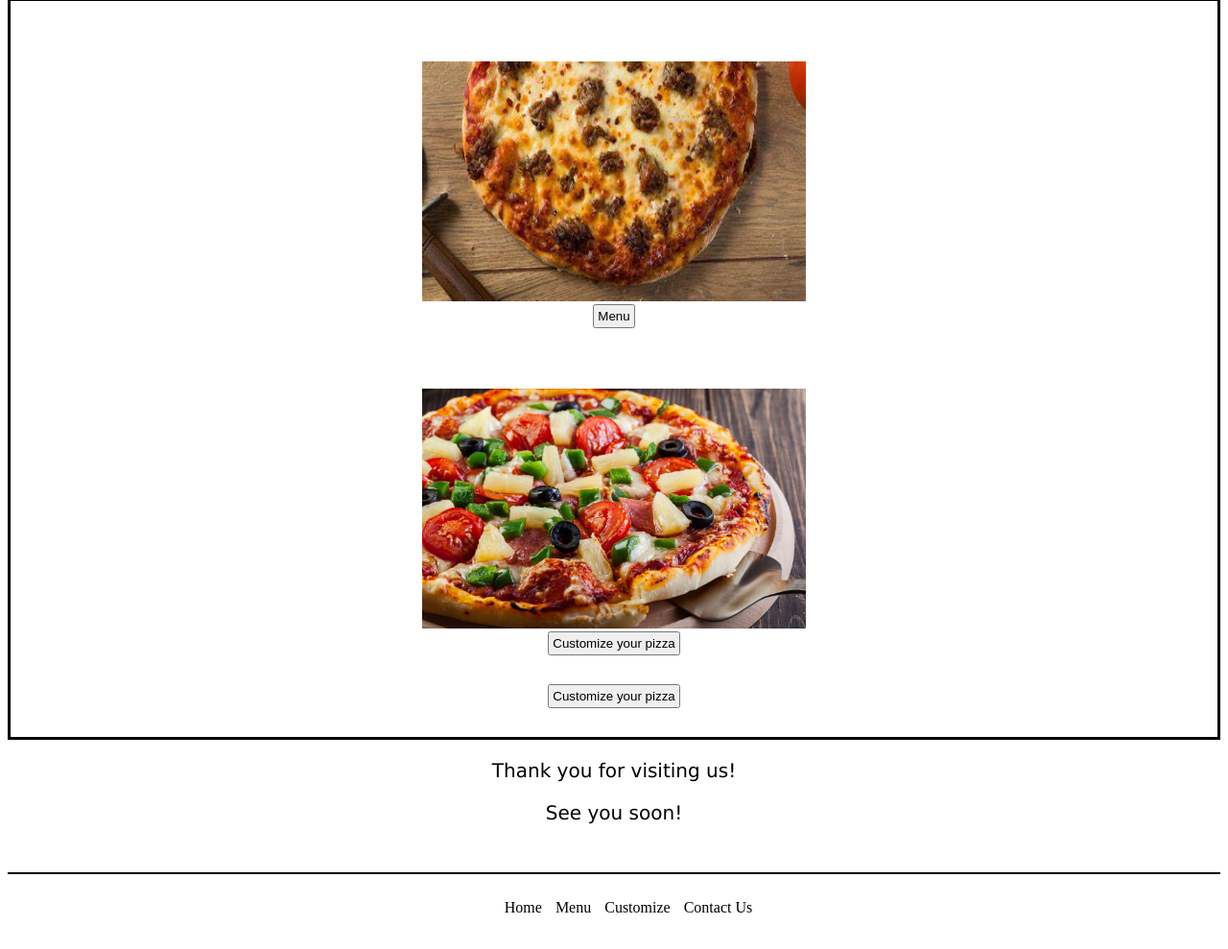
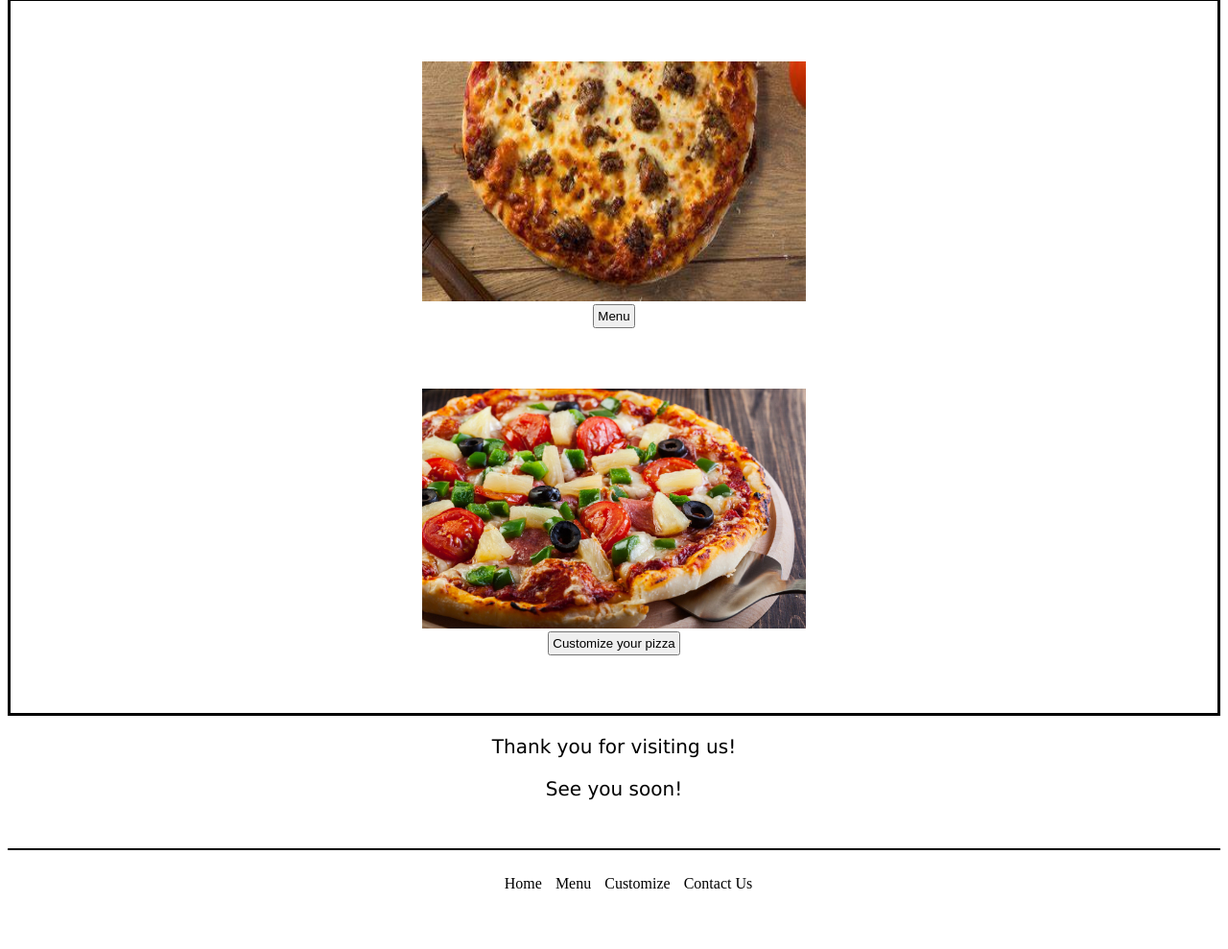
Before and after one commit to kelli-jacobs/Pizza-Store, a plain HTML site: page index.html in a window 1280 px wide. Shown: the part 1086-2075 px from the top of the page at 96% size. After the commit the page ends 2050 px from the top, so only its background shows below. Drawn offline with Linux system fonts and the light colour scheme.

Commit message:
removed extra button

```diff
--- a/index.html
+++ b/index.html
@@ -59,7 +59,7 @@
             </div>
 
 
-            <input type="button" class="center" id="button2" value="Customize your pizza">
+
         </div>
         <p class="closing">Thank you for visiting us!</p>
         <p class="closing">See you soon!</p>
```
